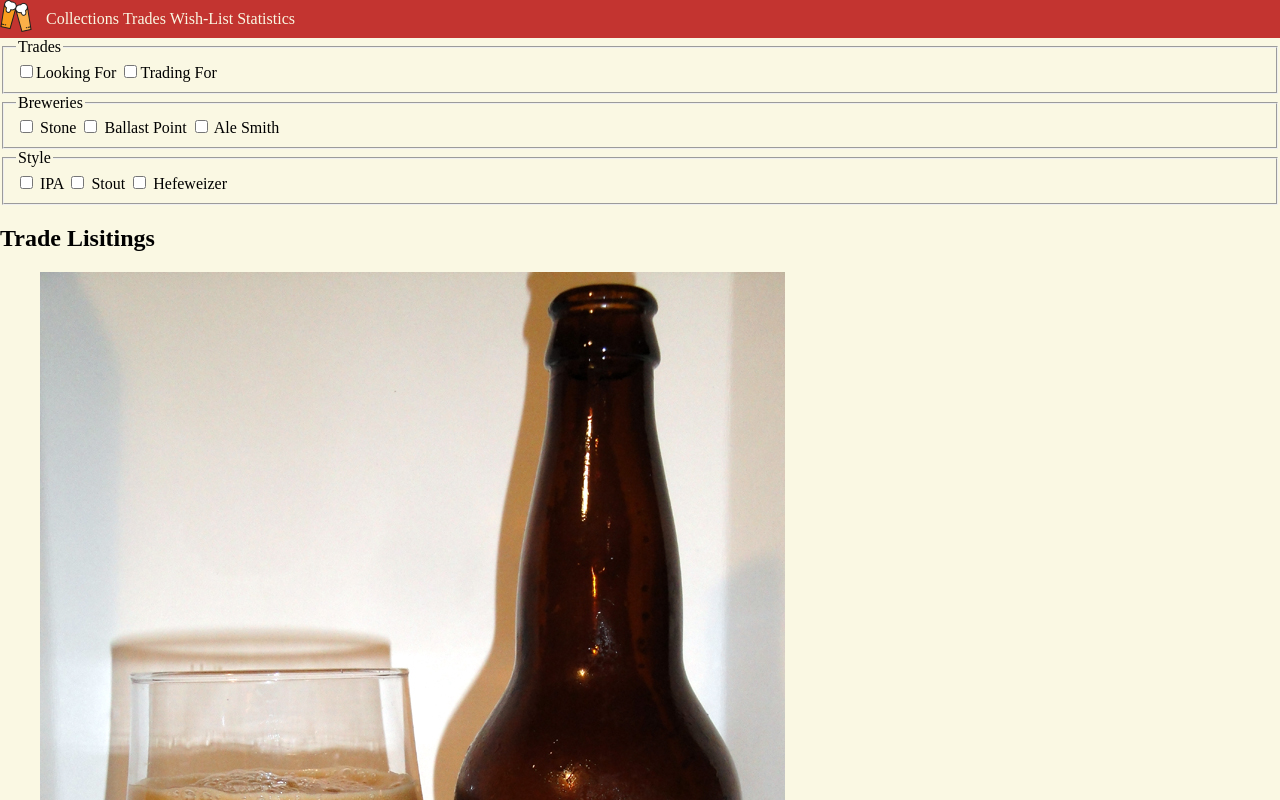
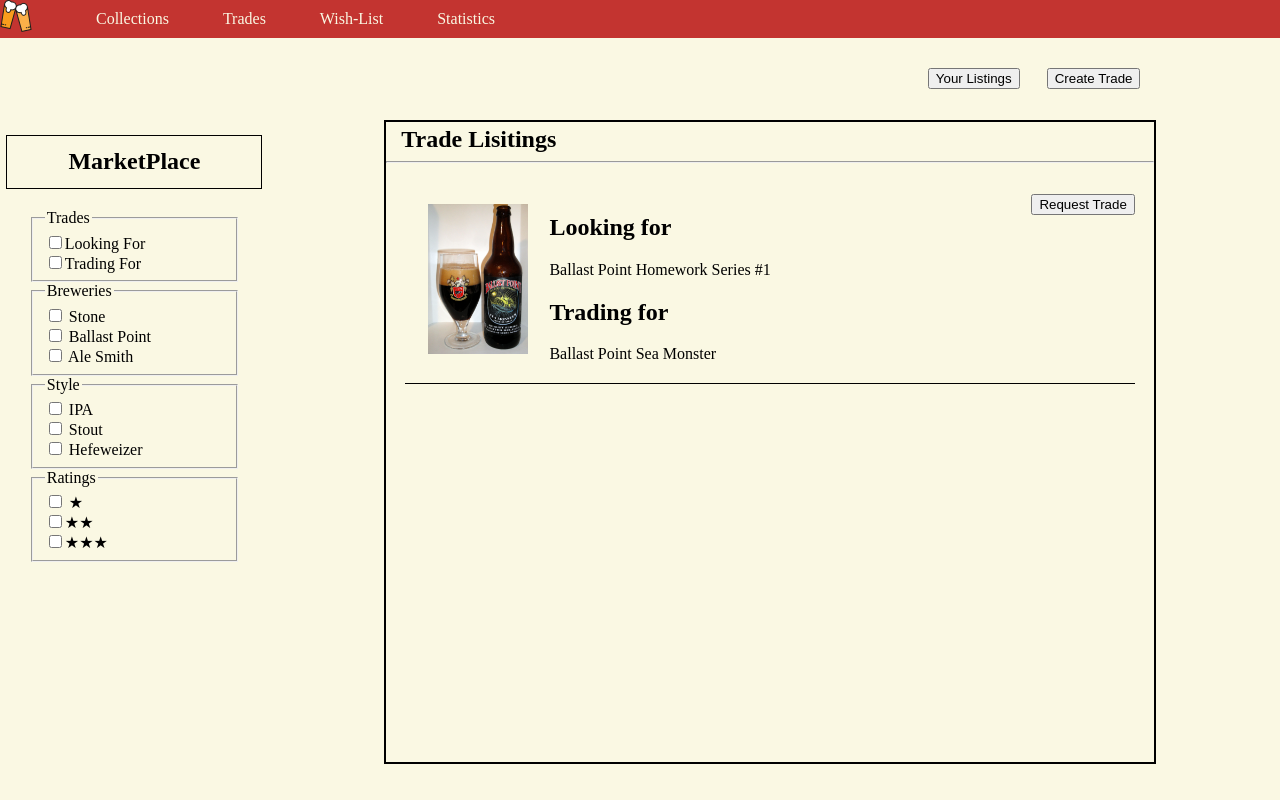
Before and after one commit to denniskkim/beerDex-134B, a plain HTML site: page Homework/HW3/trades.html in a window 1280 px wide. Shown: the top 800 px of the page. Drawn offline with Linux system fonts and the light colour scheme.

Commit message:
fixed statistic resizing, modified trades.html, modified some trade modal

```diff
--- a/Homework/HW3/static/main.css
+++ b/Homework/HW3/static/main.css
@@ -28,17 +28,23 @@
     display: inline-block;
     vertical-align: top;
 }
-
+#browse-list {
+    width: 100%;
+}
 div.stat-box {
-    float: left;
-    width: 30%;
+    display: inline-block;
+    width: 20%;
     height: 20%;
-    padding: 100px;
+    vertical-align: top;
+    /* padding: 100px; */
     border: 1px solid black;
-    margin: auto;
     padding: 10px;
+    margin: 1% 0.5% 0.5% 0.5%;
 }
-
+div.stat-box>img {
+    max-width: 100%;
+    max-height: 100%;
+}
 aside.filter {
     margin-top: 50px;
     margin-left: 5%;
--- a/Homework/HW3/trades.html
+++ b/Homework/HW3/trades.html
@@ -1,12 +1,92 @@
 <!DOCTYPE html>
 <html>
-
 <head>
     <title>BeerDex - HomePage</title>
     <meta charset="UTF-8">
     <link rel="stylesheet" href="static/main.css" type="text/css">
+    <style type="text/css" media="screen">
+        nav>ul {
+        }
+        nav>ul>li {
+            padding-left: 50px;
+        }
+        #pseudo-menu {
+            display: block;
+            width: 90%;
+            text-align: right;
+            margin-top: 30px;
+        }
+        #pseudo-menu>input {
+            margin: 0 1% 0 1%;
+        }
+        #filter-bar {
+            display: block;
+            float: left;
+            width: 20%;
+            margin: 2% 2.5% 0 .5%;
+        }
+        #filter-bar>h2 {
+            text-align: center;
+            border: 1px solid;
+            padding: 5% 0 5% 0;
+        }
+        #filter-bar>fieldset {
+            width: 70%;
+            margin: auto;
+            padding-bottom: 3%;
+        }
+        #filter-bar>fieldset>label {
+            display: block;
+        }
+        #trade-view {
+            display: block;
+            position: absolute;
+            top: 15%;
+            left: 30%;
+            border: 2px solid;
+            width: 60%;
+            height: 80%;
+        }
+        .trade-item {
+            display: block;
+            padding-top: 3%;
+            padding-bottom: 8%;
+            padding-left: 3%;
+            margin: 1% 2.5% 1% 2.5%;
+            border-bottom: 1px solid;
+            height: 20%;
+        }
+        .trade-submit {
+            display: block;
+            float: right;
+        }
+        .trade-submit>button {
+            height: 100px;
+            width: 100px;
+        }
+        #trade-view>section>img {
+            display: block;
+            float: left;
+            margin: 0;
+            height: 150px;
+            width: 100px;
+            padding: 1.5% 3% 1.5% 0;
+        }
+        #trade-view>h2#trade-header{
+            margin: .5% 1% .5% 2%;
+        }
+        .trade-info {
+            display: inline-block;
+            width: 60%;
+            margin: auto;
+            height: 100%;
+        }
+        .trade-info>h2[id="looking-for"] {
+        }
+        .trade-info>h2[id="trading-for"] {
+        }
+    </style>
 </head>
-
 <body>
     <header>
         <nav class="nav">
@@ -28,7 +108,13 @@
         </nav>
     </header>
     <main id="trade-container">
+        <section id="pseudo-menu">
+
+            <input type="button" name="" value="Your Listings">
+            <input type="button" name="" value="Create Trade">
+        </section>
         <aside id="filter-bar">
+            <h2> MarketPlace</h2>
             <fieldset id="trade-type">
                 <legend>Trades</legend>
                 <label><input type=checkbox name=stone>Looking For </label>
@@ -47,30 +133,33 @@
                 <label><input type=checkbox name=stout> Stout</label>
                 <label><input type=checkbox name=hefew> Hefeweizer</label>
             </fieldset>
+            <fieldset id="ratings">
+                <legend>Ratings</legend>
+                <!-- For future: encapsulate each label element inside a div-->
+                <label><input type=checkbox name=ipa> &#9733</label>
+                <label><input type=checkbox name=stout>&#9733&#9733</label>
+                <label><input type=checkbox name=hefew>&#9733&#9733&#9733</label>
+            </fieldset>
+            <br>
         </aside>
         <section id="trade-view">
             <h2 id="trade-header">Trade Lisitings</h2>
-            <ul id="trade-list">
-                <li>
-                    <img class="beer-img" src="img/ballast-trade.jpg" alt="ballast-trade">
-                </li>
-                <li>
-                    <p class="looking-for">Looking For: Ballast Point Homework Series #1</p>
-                </li>
-                <li>
-                    <p class="trade-for">Trading For: Ballast Point Sea Monster</p>
-                </li>
-                <li>
-                    <form>
-                        <button formaction="tradeForm.html" class="message-user">
-                        <img src="img/speech-bubble.png" alt="Message Icon">
-                      </button>
-                    </form>
-                </li>
-            </ul>
+            <hr>
+            <section class="trade-item">
+                <img src="img/ballast-trade.jpg" alt="ballast-trade">
+                <section class="trade-info">
+                    <h2 id="looking-for">Looking for</h2>
+                    <p class="looking-for">Ballast Point Homework Series #1</p>
+                    <h2>Trading for</h2>
+                    <p class="trade-for">Ballast Point Sea Monster</p>
+                </section>
+                <section class="trade-submit">
+                    <input type="button" name="button-trade" value="Request Trade">
+
+                </section>
+            </section>
         </section>
     </main>
     <!-- Use aside tag for filter sidebar -->
 </body>
-
 </html>
```
Also changed, not shown: Homework/HW3/statistics.html (+3 -1 lines), Homework/HW3/tradeForm.html (+74 -12 lines), Homework/HW3/static/style.css (line endings or trailing spaces).
